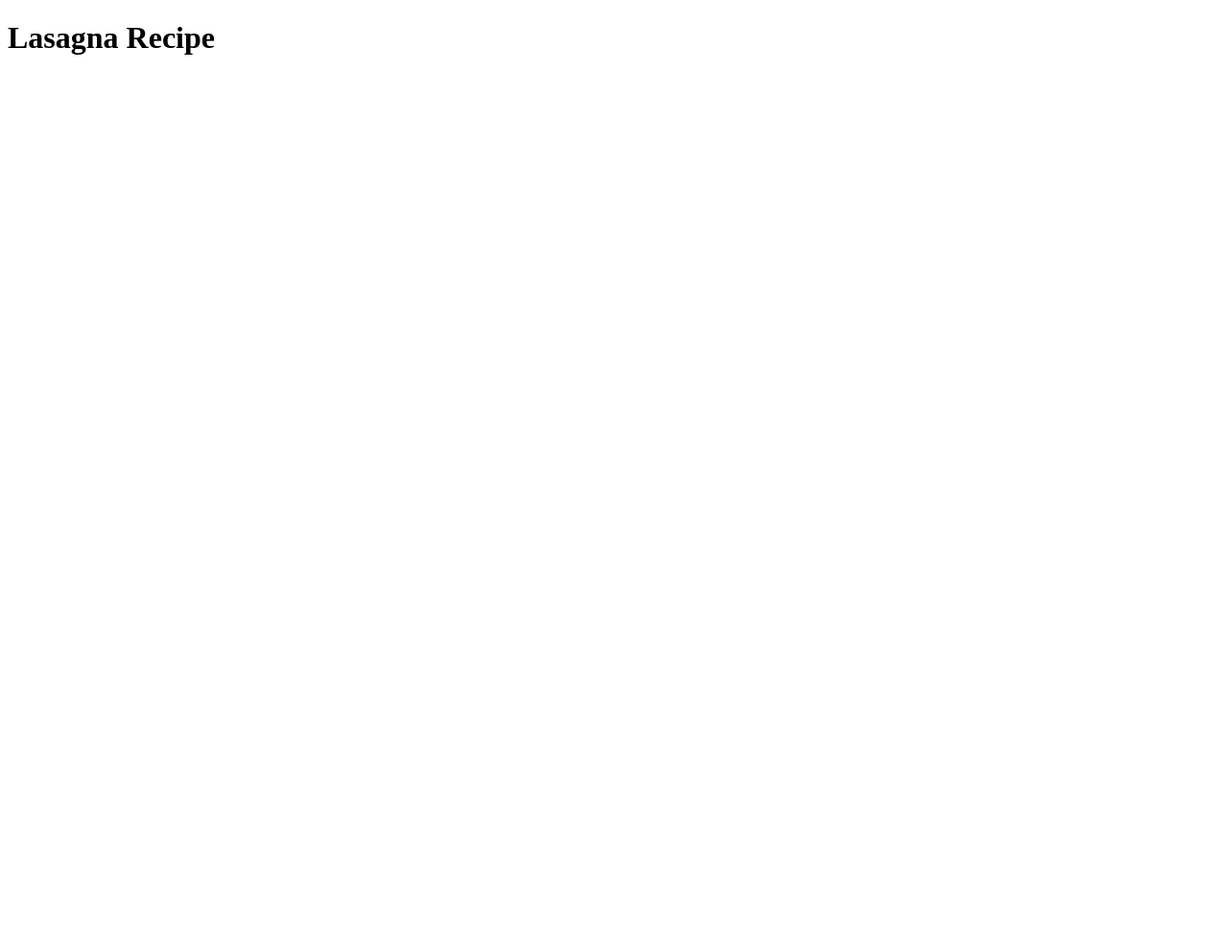
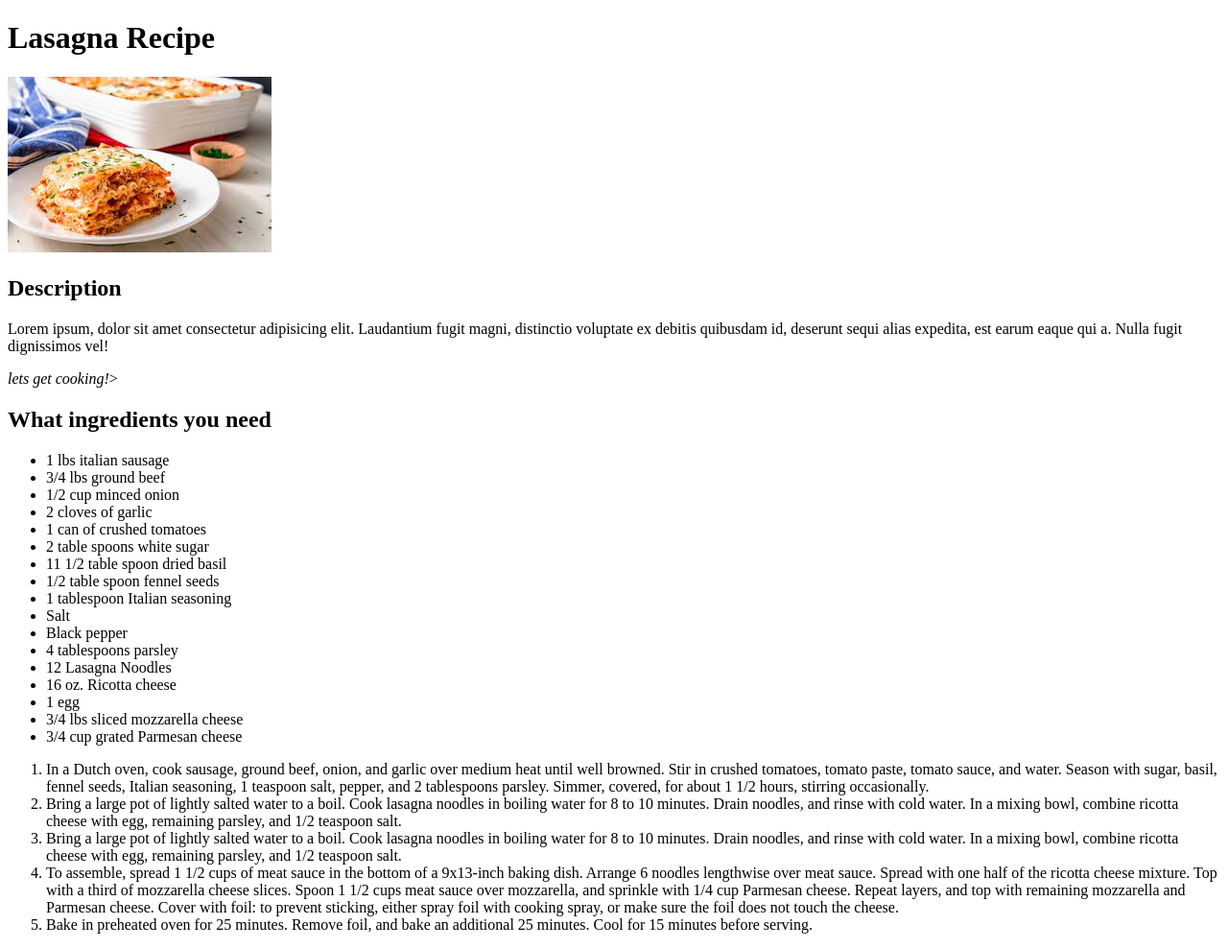
Before and after one commit to burns-J1882/odin-recipes, a plain HTML site: page recipes/lasagna.html in a window 1280 px wide. Shown: the whole page at 96% size. Before the commit the page ends 800 px from the top, so only its background shows below. Drawn offline with Linux system fonts and the light colour scheme.

Commit message:
Add images folder add content for Lasagna Page
add a folder to contain all site images, add the main image on the lasagna page, create the cooking instructions and ingredients list

```diff
--- a/recipes/lasagna.html
+++ b/recipes/lasagna.html
@@ -7,6 +7,50 @@
     <title>Document</title>
 </head>
 <body>
-    <h1>Lasagna Recipe</h1>
+    <h1>
+        Lasagna Recipe
+    </h1>
+    <img src="../images/lasagna.jpeg" alt="lasagna">
+    <h2>
+       Description
+    </h2>
+        <p>
+        Lorem ipsum, dolor sit amet consectetur adipisicing elit. Laudantium fugit magni, distinctio voluptate ex debitis quibusdam id, deserunt sequi alias expedita, est earum eaque qui a. Nulla fugit dignissimos vel!
+    </p>
+    <p>
+        <em>lets get cooking!</em>>
+    </p>
+<h2>What ingredients you need</h2>
+<ul>
+    <li>1 lbs italian sausage</li>
+    <li>3/4 lbs ground beef</li>
+    <li>1/2 cup minced onion</li>
+    <li>2 cloves of garlic</li>
+    <li>1 can of crushed tomatoes</li>
+    <li>2 table spoons white sugar</li>
+    <li>11 1/2 table spoon dried basil</li>
+    <li>1/2 table spoon fennel seeds</li>
+    <li>1 tablespoon Italian seasoning</li>
+    <li>Salt</li>
+    <li>Black pepper</li>
+    <li>4 tablespoons parsley</li>
+    <li>12 Lasagna Noodles</li>
+    <li>16 oz. Ricotta cheese</li>
+    <li>1 egg</li>
+    <li>3/4 lbs sliced mozzarella cheese</li>
+    <li>3/4 cup grated Parmesan cheese</li>
+</ul>
+<ol>
+    <li>In a Dutch oven, cook sausage, ground beef, onion, and garlic over medium heat until well browned. Stir in crushed tomatoes, tomato paste, tomato sauce, and water. Season with sugar, basil, fennel seeds, Italian seasoning, 1 teaspoon salt, pepper, and 2 tablespoons parsley. Simmer, covered, for about 1 1/2 hours, stirring occasionally.
+    </li>
+    <li> Bring a large pot of lightly salted water to a boil. Cook lasagna noodles in boiling water for 8 to 10 minutes. Drain noodles, and rinse with cold water. In a mixing bowl, combine ricotta cheese with egg, remaining parsley, and 1/2 teaspoon salt.
+    </li>
+    <li>Bring a large pot of lightly salted water to a boil. Cook lasagna noodles in boiling water for 8 to 10 minutes. Drain noodles, and rinse with cold water. In a mixing bowl, combine ricotta cheese with egg, remaining parsley, and 1/2 teaspoon salt.
+    </li>
+    <li>To assemble, spread 1 1/2 cups of meat sauce in the bottom of a 9x13-inch baking dish. Arrange 6 noodles lengthwise over meat sauce. Spread with one half of the ricotta cheese mixture. Top with a third of mozzarella cheese slices. Spoon 1 1/2 cups meat sauce over mozzarella, and sprinkle with 1/4 cup Parmesan cheese. Repeat layers, and top with remaining mozzarella and Parmesan cheese. Cover with foil: to prevent sticking, either spray foil with cooking spray, or make sure the foil does not touch the cheese.
+    </li>
+    <li>Bake in preheated oven for 25 minutes. Remove foil, and bake an additional 25 minutes. Cool for 15 minutes before serving.
+    </li>
+</ol>
 </body>
 </html>
```
Also changed, not shown: images/lasagna.jpeg (added).
